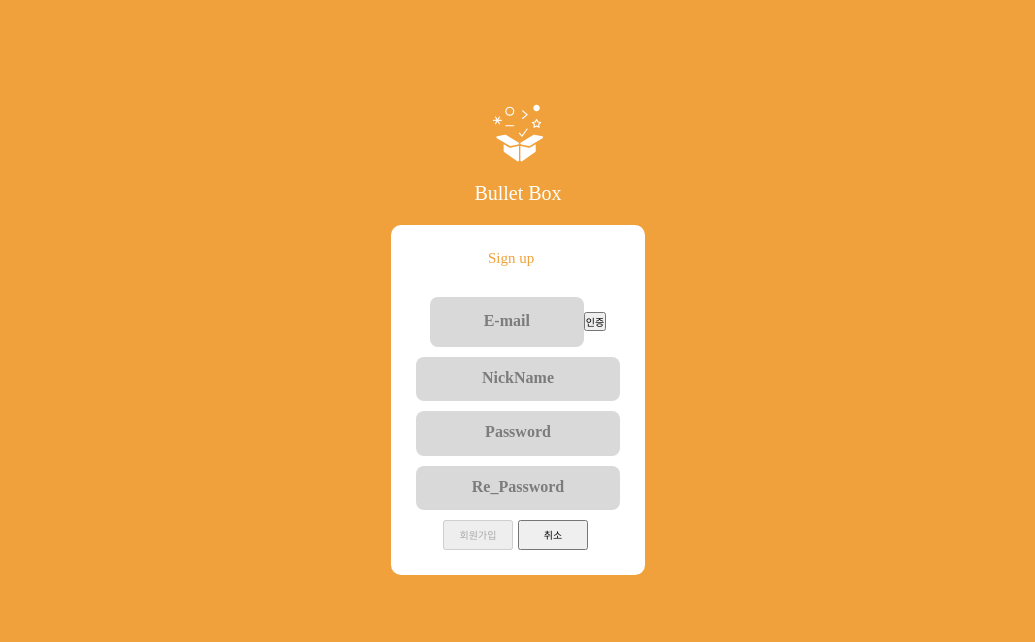
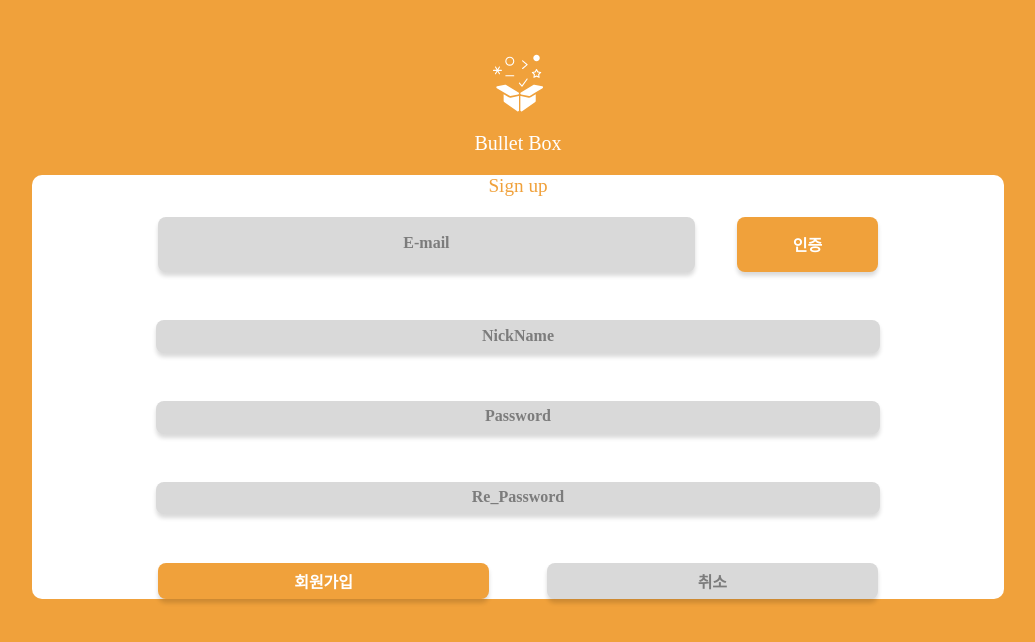
Before and after one commit to BulletBoxProject/BulletBox-project-FE-, a React (Create React App) app: page /signup in a window 1280 px wide. Shown: the top 642 px of the page, without its empty margins (122-1157 px from the left). Built offline with nearby package versions, Linux system fonts and the light colour scheme; no server answers.

Commit message:
design: login,signup 디자인 수정

```diff
--- a/src/components/logIn/components/LogInInput.jsx
+++ b/src/components/logIn/components/LogInInput.jsx
@@ -90,28 +90,28 @@ const StForm = styled.form`
   align-items: center;
   justify-content: center;
   flex-direction: column;
-  /* position: absolute; */
-  width: 272px;
-  height: 328px;
-  left: 44px;
-  top: 232px;
+  width: 76%;
+  height: 45vh;
   background: white;
   border-radius: 8px;
 `;
 const StTitle = styled.div`
-  font-size: 15px;
-  width: 50px;
-  margin-bottom: 20px;
-  color: black;
+  display: flex;
+  align-items: center;
+  justify-content: center;
+  font-size: 1.2rem;
+  width: 50%;
+  color: var(--color-main);
 `;
 
 const StInput = styled.input`
-  width: 200px;
-  height: 48px;
+  width: 74%;
+  height: 6.6vh;
   left: 80px;
   top: 322px;
-  margin-top: 10px;
+  margin-top: 7%;
   border: white;
+  box-shadow: 0px 4px 4px rgba(0, 0, 0, 0.15);
 
   background: #d9d9d9;
   border-radius: 8px;
@@ -130,8 +130,8 @@ const StButtonBox = styled.div`
   display: flex;
   align-items: center;
   justify-content: space-between;
-  width: 200px;
-  margin-top: 10px;
+  width: 74%;
+  margin-top: 6%;
   font-size: 16px;
 `;
 
--- a/src/components/signup/components/SignUpInput.jsx
+++ b/src/components/signup/components/SignUpInput.jsx
@@ -111,13 +111,13 @@ const SignUpInput = () => {
   return (
     <StForm>
       <StTitle>Sign up</StTitle>
-      <div>
+      <EmailDiv>
         <StInputEmail
           placeholder="E-mail"
           onChange={onChangeEmail}
         ></StInputEmail>
-        <button>인증</button>
-      </div>
+        <EmailBtn>인증</EmailBtn>
+      </EmailDiv>
       {email.length > 0 && <span>{emailMessage}</span>}
 
       <StInput placeholder="NickName" onChange={onChangeNickName}></StInput>
@@ -142,13 +142,13 @@ const SignUpInput = () => {
         >
           회원가입
         </StSignupBtn>
-        <StSignupBtn
+        <CancelBtn
           onClick={() => {
             navigate("/login");
           }}
         >
           취소
-        </StSignupBtn>
+        </CancelBtn>
       </StButtonBox>
     </StForm>
   );
@@ -162,24 +162,25 @@ const StForm = styled.form`
   flex-direction: column;
   background-color: white;
   border-radius: 10px;
-  padding: 25px;
-  height: 300px;
+  height: 53vh;
+  width: 76%;
 `;
 const StTitle = styled.div`
-  font-size: 15px;
-  width: 60px;
+  display: flex;
+  align-items: center;
+  justify-content: center;
+  font-size: 1.2rem;
+  width: 30%;
   margin-bottom: 20px;
   color: var(--color-main);
 `;
 
 const StInput = styled.input`
-  width: 200px;
-  height: 48px;
-  left: 80px;
-  top: 322px;
-  margin-top: 10px;
+  width: 74%;
+  height: 6.6vh;
+  margin-top: 5%;
   border: white;
-
+  box-shadow: 0px 4px 4px rgba(0, 0, 0, 0.15);
   background: #d9d9d9;
   border-radius: 8px;
   ::placeholder {
@@ -193,14 +194,21 @@ const StInput = styled.input`
   }
 `;
 
+const EmailDiv = styled.div`
+  width: 74%;
+  display: flex;
+  align-items: center;
+  justify-content: space-between;
+`;
+
 const StInputEmail = styled.input`
-  width: 150px;
-  height: 48px;
+  width: 74%;
+  height: 6.6vh;
   left: 80px;
   top: 322px;
-  margin-top: 10px;
+
   border: white;
-
+  box-shadow: 0px 4px 4px rgba(0, 0, 0, 0.15);
   background: #d9d9d9;
   border-radius: 8px;
   ::placeholder {
@@ -214,11 +222,51 @@ const StInputEmail = styled.input`
   }
 `;
 
+const StButtonBox = styled.div`
+  display: flex;
+  align-items: center;
+  justify-content: space-between;
+  margin-top: 5%;
+  width: 74%;
+`;
+
+const EmailBtn = styled.button`
+  margin-left: 0.5rem;
+  width: 11vw;
+  height: 6.8vh;
+  background-color: var(--color-main);
+  border: none;
+  border-radius: 8px;
+  color: white;
+  font-weight: bold;
+  font-size: 1rem;
+  box-shadow: 0px 4px 4px rgba(0, 0, 0, 0.15);
+`;
+
 const StSignupBtn = styled.button`
-  width: 70px;
-  height: 30px;
-  margin-right: 5px;
+  width: 46%;
+  height: 36px;
+  left: 84px;
+  top: 474px;
+  font-size: 16px;
+  font-weight: 800;
+  color: white;
+  border: white;
+  background: var(--color-main);
+  box-shadow: 0px 4px 4px rgba(0, 0, 0, 0.15);
+  border-radius: 8px;
 `;
-const StButtonBox = styled.div`
-  margin-top: 10px;
+
+const CancelBtn = styled.button`
+  width: 46%;
+  height: 36px;
+  left: 188px;
+  top: 474px;
+  font-size: 16px;
+  font-weight: 800;
+  color: #7c7c7c;
+  border: white;
+  background: #d9d9d9;
+  box-shadow: 0px 4px 4px rgba(0, 0, 0, 0.15);
+  border-radius: 8px;
 `;
--- a/src/components/signup/screen/SignUpContainer.jsx
+++ b/src/components/signup/screen/SignUpContainer.jsx
@@ -18,7 +18,6 @@ const StcontainerBox = styled.div`
   display: flex;
   align-items: center;
   flex-direction: column;
-  padding-top: 50px;
   height: 100vh;
   background-color: var(--color-main);
 `;
--- /dev/null
+++ b/src/components/startpage/StartPage.jsx
@@ -0,0 +1,27 @@
+import React from "react";
+import styled from "styled-components";
+import { ReactComponent as Logo } from "../../img/logo/logo-graphic.svg";
+
+const StartPage = () => {
+  return (
+    <StartContainer>
+      <MainLogo />
+      <div>Bullet Box</div>
+    </StartContainer>
+  );
+};
+
+export default StartPage;
+
+const StartContainer = styled.div`
+  display: flex;
+  justify-content: center;
+  background-color: var(--color-main);
+  height: 100vh;
+`;
+
+const MainLogo = styled(Logo)`
+  fill: white;
+  width: 50%;
+  height: 50vh;
+`;
--- /dev/null
+++ b/src/pages/Start.jsx
@@ -0,0 +1,12 @@
+import React from "react";
+import StartPage from "../components/startpage/StartPage";
+
+const Start = () => {
+  return (
+    <div>
+      <StartPage />
+    </div>
+  );
+};
+
+export default Start;
--- a/src/shared/Router.jsx
+++ b/src/shared/Router.jsx
@@ -7,13 +7,15 @@ import Main from "../pages/Main";
 import SignUp from "../pages/SignUp";
 import DailyLog from "../pages/DailyLog";
 import MonthlyLog from "../pages/MonthlyLog";
+import Start from "../pages/Start";
 
 const Router = () => {
   return (
     <BrowserRouter>
       <Routes>
         <Route path="/login" element={<LogIn />} />
-        <Route path="signup" element={<SignUp />} />
+        <Route path="/signup" element={<SignUp />} />
+        <Route path="/start" element={<Start />} />
         <Route element={<Layout />}>
           <Route path="/" element={<Main />} />
           <Route path="/dailys" element={<DailyLog />} />
```
Also changed, not shown: src/img/Menu_Icon.svg (deleted).
